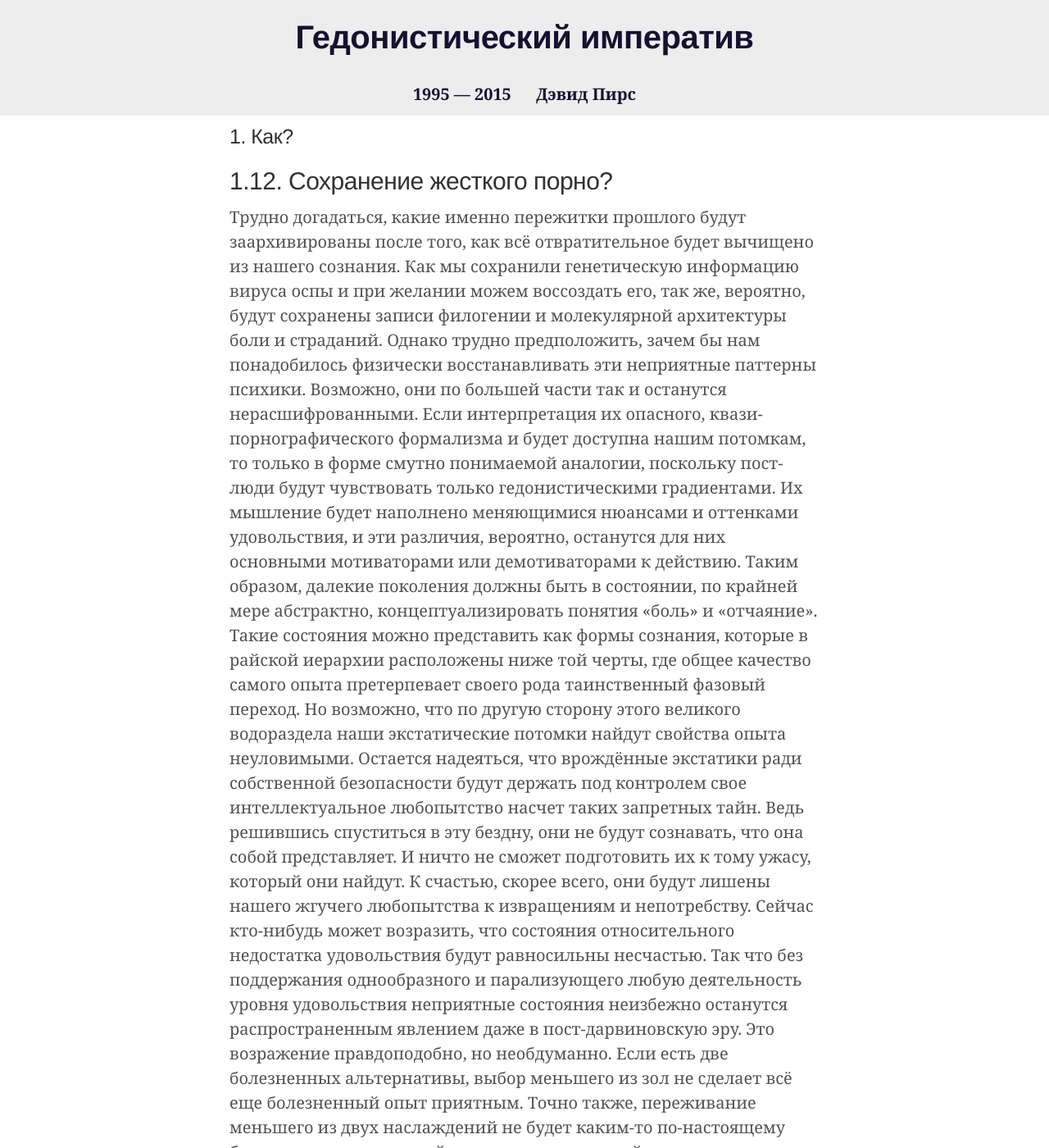
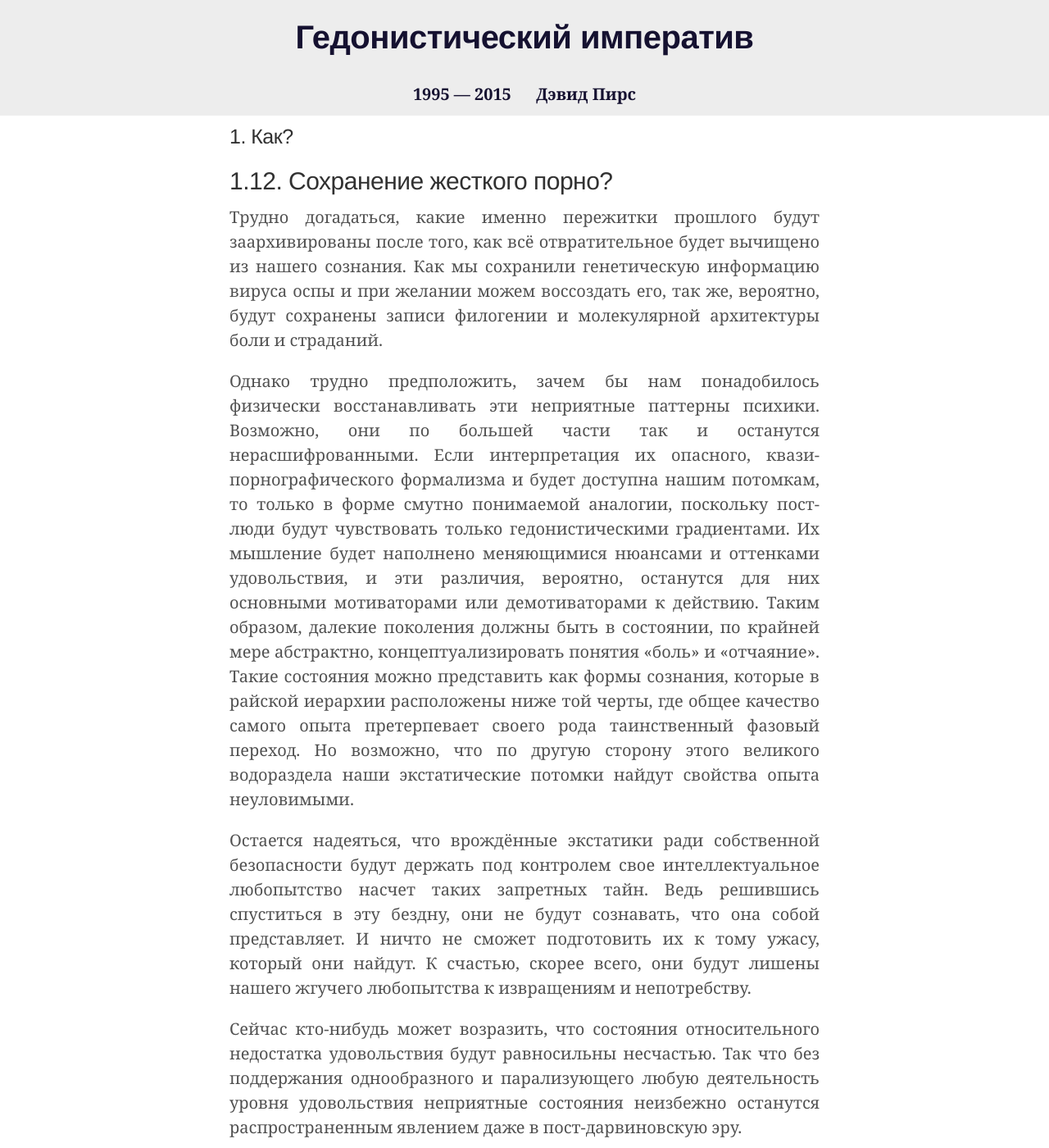
Before and after one commit to HedWeb-RU/hedweb-ru.github.io, a Jekyll site: the page built from hi/how/the-persistence-of-hard-core-porn.md, in a window 1280 px wide and 1400 px high. Shown: the whole window at 82% size. Built offline with Jekyll 4.4.1, drawn with Linux system fonts in a browser that asks for light colours; some of the changed text lies outside the part shown.

Commit message:
Update 12-the-persistence-of-hard-core-porn.md

```diff
--- a/_includes/hi/1/12-the-persistence-of-hard-core-porn.md
+++ b/_includes/hi/1/12-the-persistence-of-hard-core-porn.md
@@ -1,9 +1,9 @@
-Трудно догадаться, какие именно пережитки прошлого будут заархивированы после того, как всё отвратительное будет вычищено из нашего сознания. Как мы сохранили генетическую информацию вируса оспы и при желании можем воссоздать его, так же, вероятно, будут сохранены записи филогении и молекулярной архитектуры боли и страданий.
+<p>Трудно догадаться, какие именно пережитки прошлого будут заархивированы после того, как всё отвратительное будет вычищено из нашего сознания. Как мы сохранили генетическую информацию вируса оспы и при желании можем воссоздать его, так же, вероятно, будут сохранены записи филогении и молекулярной архитектуры боли и страданий.</p>
 
-Однако трудно предположить, зачем бы нам понадобилось физически восстанавливать эти неприятные паттерны психики. Возможно, они по большей части так и останутся нерасшифрованными. Если интерпретация их опасного, квази-порнографического формализма и будет доступна нашим потомкам, то только в форме смутно понимаемой аналогии, поскольку пост-люди будут чувствовать только гедонистическими градиентами. Их мышление будет наполнено меняющимися нюансами и оттенками удовольствия, и эти различия, вероятно, останутся для них основными мотиваторами или демотиваторами к действию. Таким образом, далекие поколения должны быть в состоянии, по крайней мере абстрактно, концептуализировать понятия «боль» и «отчаяние». Такие состояния можно представить как формы сознания, которые в райской иерархии расположены ниже той черты, где общее качество самого опыта претерпевает своего рода таинственный фазовый переход. Но возможно, что по другую сторону этого великого водораздела наши экстатические потомки найдут свойства опыта неуловимыми.
+<p>Однако трудно предположить, зачем бы нам понадобилось физически восстанавливать эти неприятные паттерны психики. Возможно, они по большей части так и останутся нерасшифрованными. Если интерпретация их опасного, квази-порнографического формализма и будет доступна нашим потомкам, то только в форме смутно понимаемой аналогии, поскольку пост-люди будут чувствовать только гедонистическими градиентами. Их мышление будет наполнено меняющимися нюансами и оттенками удовольствия, и эти различия, вероятно, останутся для них основными мотиваторами или демотиваторами к действию. Таким образом, далекие поколения должны быть в состоянии, по крайней мере абстрактно, концептуализировать понятия «боль» и «отчаяние». Такие состояния можно представить как формы сознания, которые в райской иерархии расположены ниже той черты, где общее качество самого опыта претерпевает своего рода таинственный фазовый переход. Но возможно, что по другую сторону этого великого водораздела наши экстатические потомки найдут свойства опыта неуловимыми.</p>
 
-Остается надеяться, что врождённые экстатики ради собственной безопасности будут держать под контролем свое интеллектуальное любопытство насчет таких запретных тайн. Ведь решившись спуститься в эту бездну, они не будут сознавать, что она собой представляет. И ничто не сможет подготовить их к тому ужасу, который они найдут. К счастью, скорее всего, они будут лишены нашего жгучего любопытства к извращениям и непотребству.
+<p>Остается надеяться, что врождённые экстатики ради собственной безопасности будут держать под контролем свое интеллектуальное любопытство насчет таких запретных тайн. Ведь решившись спуститься в эту бездну, они не будут сознавать, что она собой представляет. И ничто не сможет подготовить их к тому ужасу, который они найдут. К счастью, скорее всего, они будут лишены нашего жгучего любопытства к извращениям и непотребству.</p>
 
-Сейчас кто-нибудь может возразить, что состояния относительного недостатка удовольствия будут равносильны несчастью. Так что без поддержания однообразного и парализующего любую деятельность уровня удовольствия неприятные состояния неизбежно останутся распространенным явлением даже в пост-дарвиновскую эру.
+<p>Сейчас кто-нибудь может возразить, что состояния относительного недостатка удовольствия будут равносильны несчастью. Так что без поддержания однообразного и парализующего любую деятельность уровня удовольствия неприятные состояния неизбежно останутся распространенным явлением даже в пост-дарвиновскую эру.</p>
 
-Это возражение правдоподобно, но необдуманно. Если есть две болезненных альтернативы, выбор меньшего из зол не сделает всё еще болезненный опыт приятным. Точно также, переживание меньшего из двух наслаждений не будет каким-то по-настоящему болезненным; просто нейроны удовольствия действительно очень жадны и всегда жаждут большего.
+<p>Это возражение правдоподобно, но необдуманно. Если есть две болезненных альтернативы, выбор меньшего из зол не сделает всё еще болезненный опыт приятным. Точно также, переживание меньшего из двух наслаждений не будет каким-то по-настоящему болезненным; просто нейроны удовольствия действительно очень жадны и всегда жаждут большего.</p>
```
